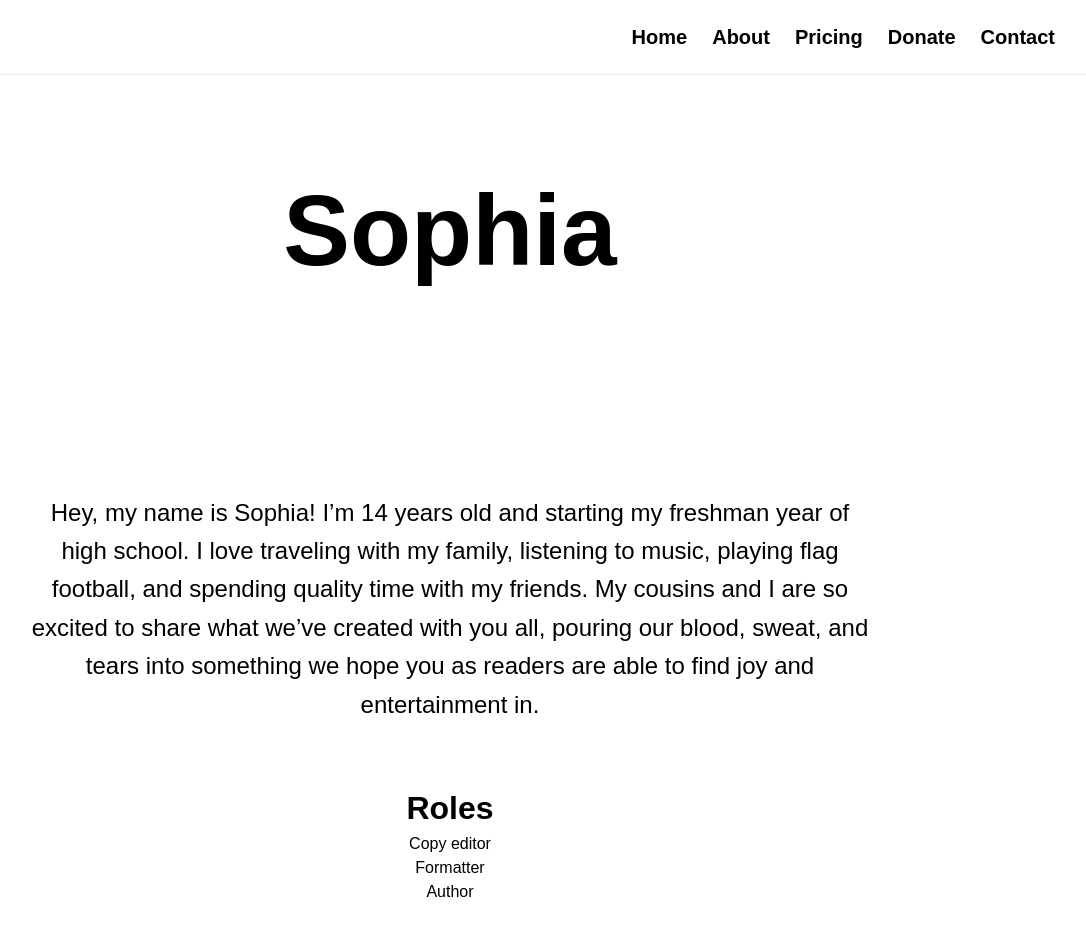
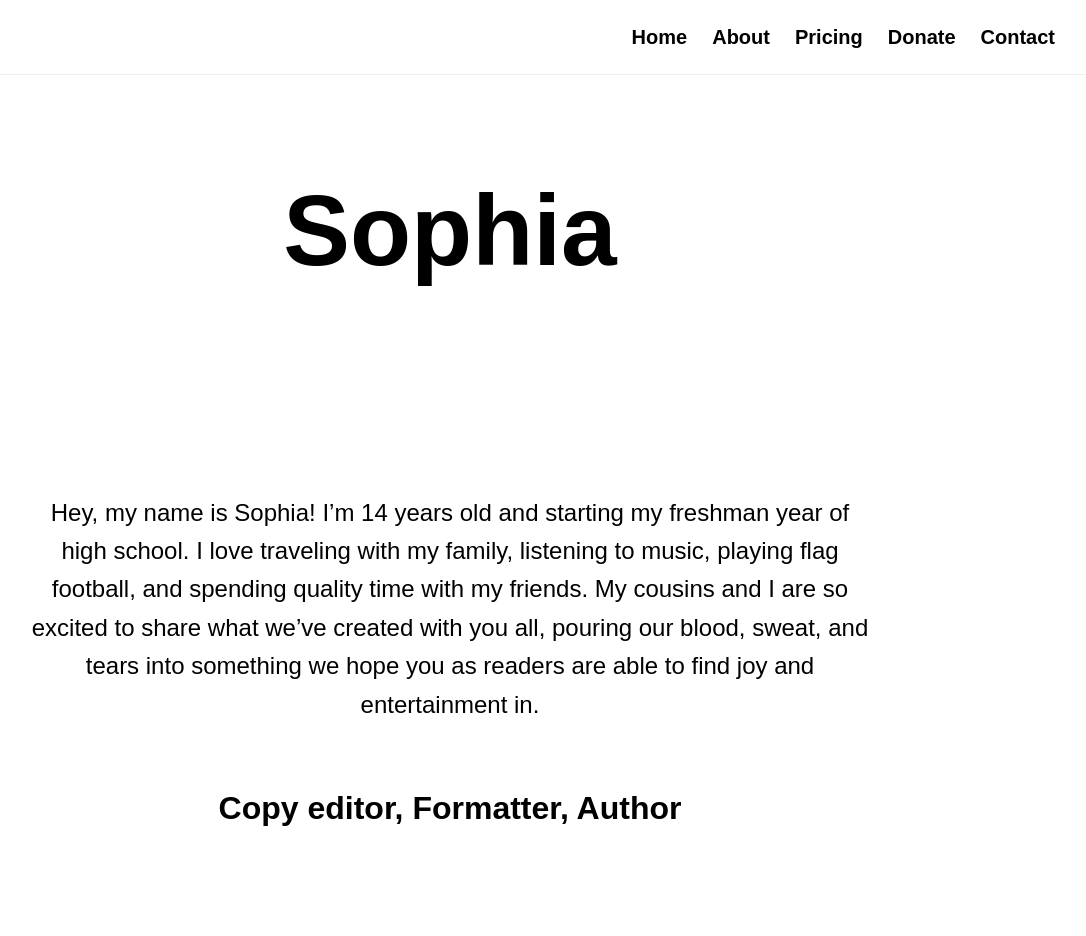
Before and after one commit to H4CK3R1010/Seemz-Like-Magazine, a Next.js app: page /people/sophia in a window 1280 px wide. Shown: the top 936 px of the page, without its empty margins (190-1276 px from the left). After the commit the page ends 912 px from the top, so only its background shows below. Built offline with nearby package versions, Linux system fonts and the light colour scheme.

Commit message:
Sophie roles update

```diff
--- a/app/people/sophia/page.tsx
+++ b/app/people/sophia/page.tsx
@@ -25,13 +25,11 @@ export default function Sophia() {
         <div className="rolesBox">
 
           <h2>
-            Roles
+            Copy editor, Formatter, Author
           </h2>
 
           <ul>
-            <li>Copy editor</li>
-            <li>Formatter</li>
-            <li>Author</li>
+
           </ul>
 
         </div>
```
